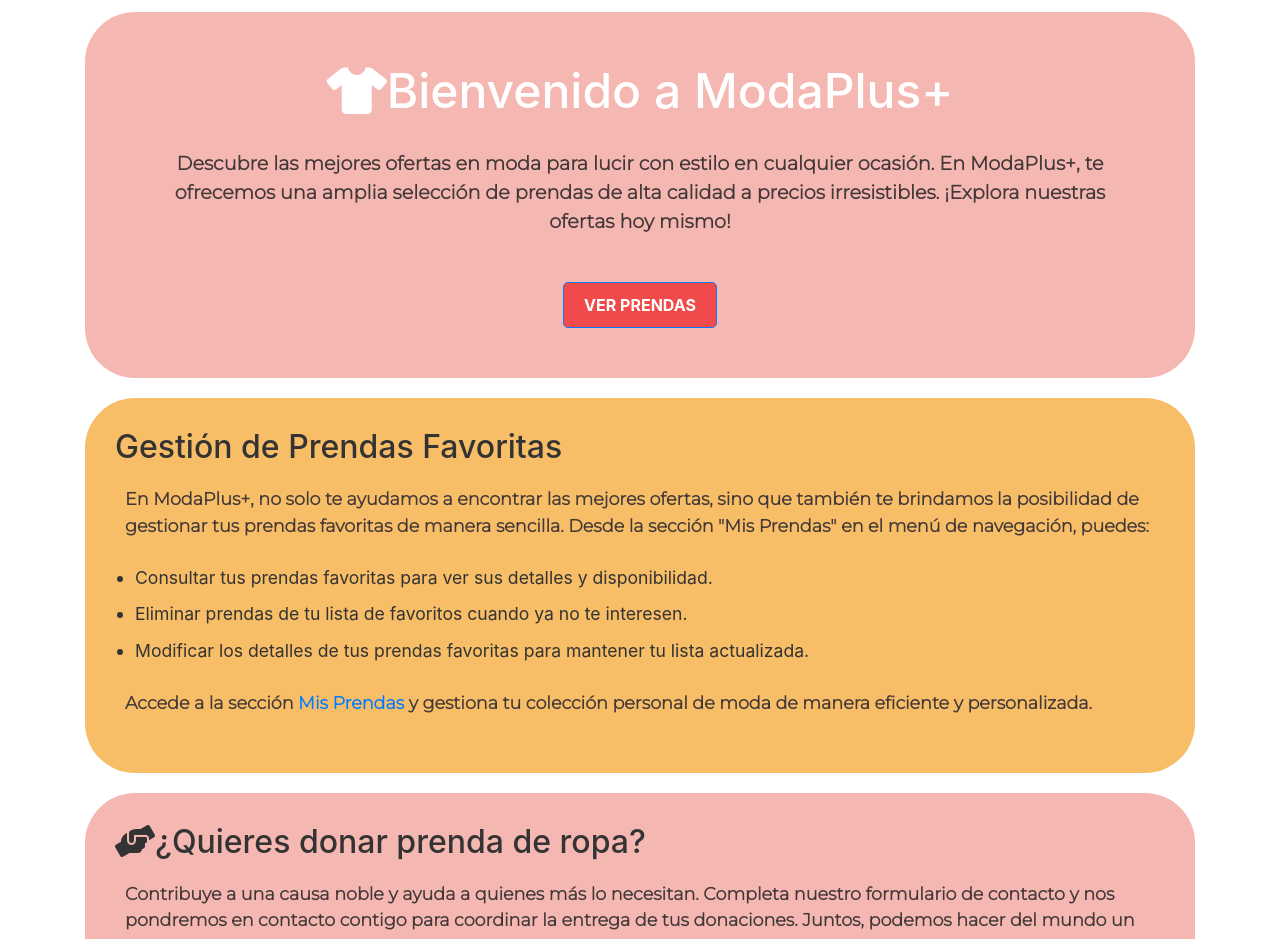
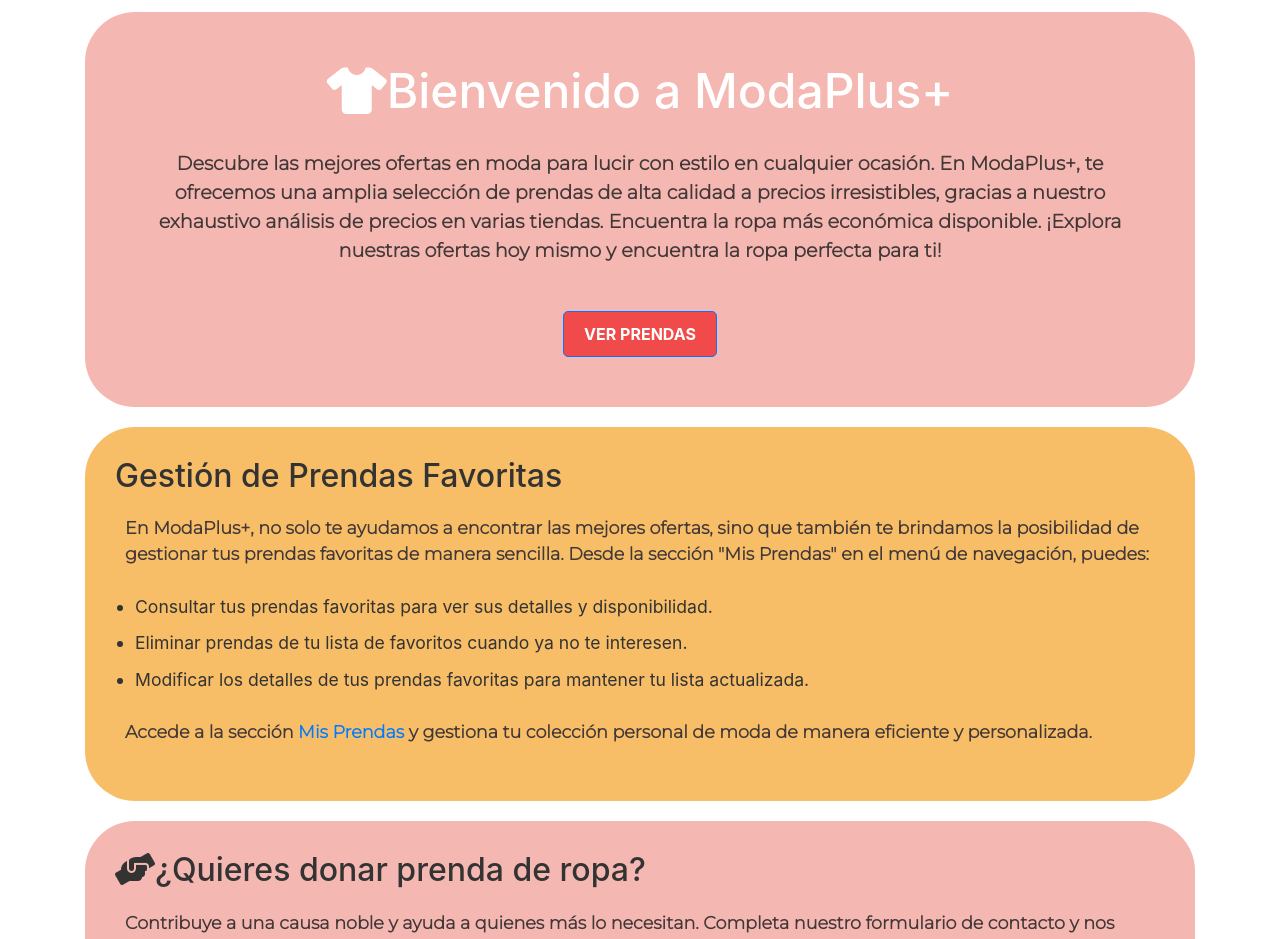
Before and after one commit to JonathanJM-cba/Proyecto-CAC-Node-Grupo12, a plain HTML site: page index.html in a window 1280 px wide. Shown: the part 780-1719 px from the top of the page. Drawn offline with nearby package versions, Linux system fonts and the light colour scheme; files whose address does not match are found by name.

Commit message:
Mejorando el parrafo de la primera seccion del inicio

```diff
--- a/index.html
+++ b/index.html
@@ -96,8 +96,10 @@
               <p>
                 Descubre las mejores ofertas en moda para lucir con estilo en
                 cualquier ocasión. En ModaPlus+, te ofrecemos una amplia
-                selección de prendas de alta calidad a precios irresistibles.
-                ¡Explora nuestras ofertas hoy mismo!
+                selección de prendas de alta calidad a precios irresistibles,
+                gracias a nuestro exhaustivo análisis de precios en varias
+                tiendas. Encuentra la ropa más económica disponible. ¡Explora
+                nuestras ofertas hoy mismo y encuentra la ropa perfecta para ti!
               </p>
               <a href="./pages/prendas.html" class="btn btn-primary"
                 >VER PRENDAS</a
```
